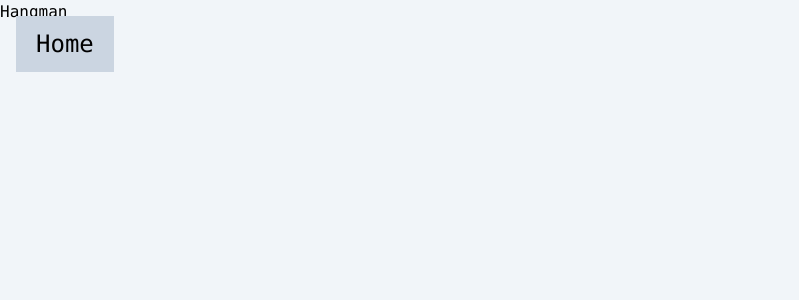
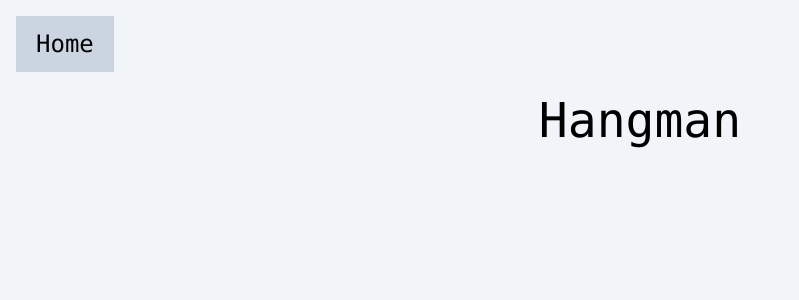
Before and after one commit to ashley-cao-0/simple-games, a React (Vite) app: page /hangman in a window 1280 px wide. Shown: the top 300 px of the page, without its empty margins (0-799 px from the left). Built offline with nearby package versions, Linux system fonts and the light colour scheme.

Commit message:
some styles

```diff
--- a/src/components/Hangman.jsx
+++ b/src/components/Hangman.jsx
@@ -2,9 +2,10 @@ import React from "react";
 
 function Hangman() {
   return (
-    <>
-      <h1> Hangman </h1>
-    </>
+    <div className=" mt-24 text-center ">
+      <h1 className="text-5xl mb-10"> Hangman </h1>
+
+    </div>
   )
 }
 
```
